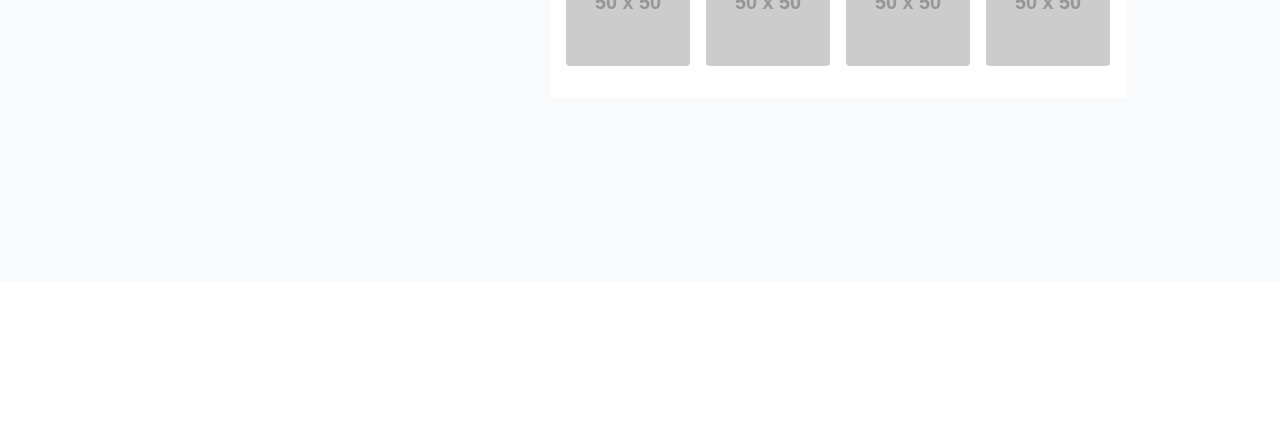
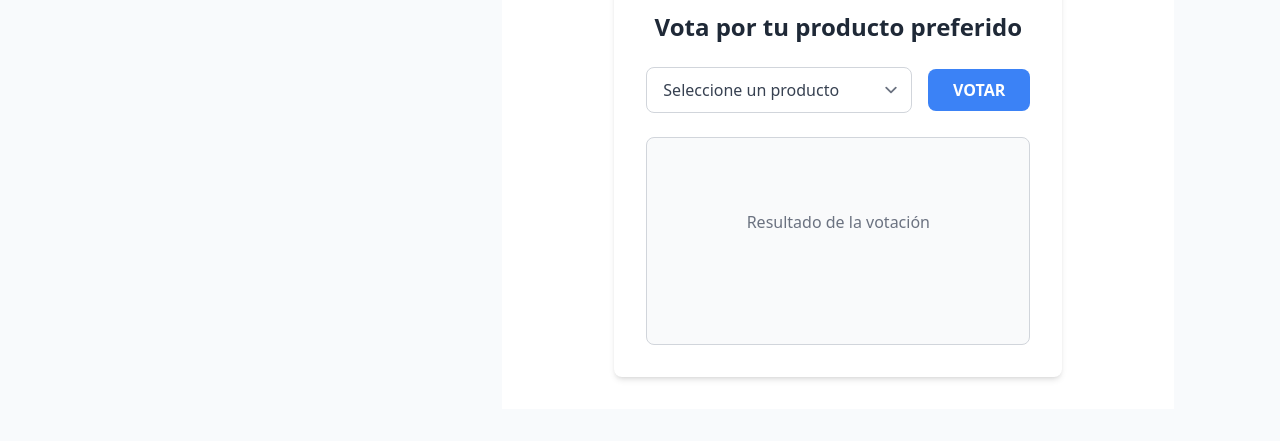
Before and after one commit to Anlaye22/landing, a website built with Vite: page index.html in a window 1280 px wide. Shown: the part 518-959 px from the top of the page. Before the commit the page ends 800 px from the top, so only its background shows below. Built offline with nearby package versions, Linux system fonts and the light colour scheme; placeholder pictures from the web are drawn by us.

Commit message:
Update index.html

```diff
--- a/index.html
+++ b/index.html
@@ -62,6 +62,34 @@
           <img src="https://placehold.co/50" alt="Imagen 4" class="w-full h-auto rounded">
         </article>
       </section>
+      <section class="flex flex-col items-center justify-center bg-white py-8">
+          <div class="bg-white p-8 rounded-lg shadow-md w-full max-w-md">
+            <h2 class="text-2xl font-bold mb-6 text-center text-gray-800">Vota por tu producto preferido</h2>
+
+            <div class="mb-6">
+            <form id="form_voting" class="relative flex items-center">
+                <select id="select_product"
+                  class="block appearance-none w-full bg-white border border-gray-300 text-gray-700 py-3 px-4 pr-8 rounded-lg leading-tight focus:outline-none focus:ring-2 focus:ring-blue-500 focus:border-transparent">
+                  <option value="" disabled selected>Seleccione un producto</option>
+                  <option value="product1">Producto 1</option>
+                  <option value="product2">Producto 2</option>
+                  <option value="product3">Producto 3</option>
+                </select>
+                <button
+                  class="ml-4 bg-blue-500 hover:bg-blue-600 text-white font-bold py-2 px-6 rounded-lg focus:outline-none focus:ring-2 focus:ring-blue-500 focus:ring-opacity-50">
+                  VOTAR
+                </button>
+            </form>
+            </div>
+
+            <div id="results" class="border border-gray-300 rounded-lg h-52 w-full p-2 bg-gray-50">
+                <p class="text-gray-500 text-center mt-16">Resultado de la votación</p>
+            </div>
+          </div>
+      </section>
+
+
+
     </main>
 
   </body>
```
